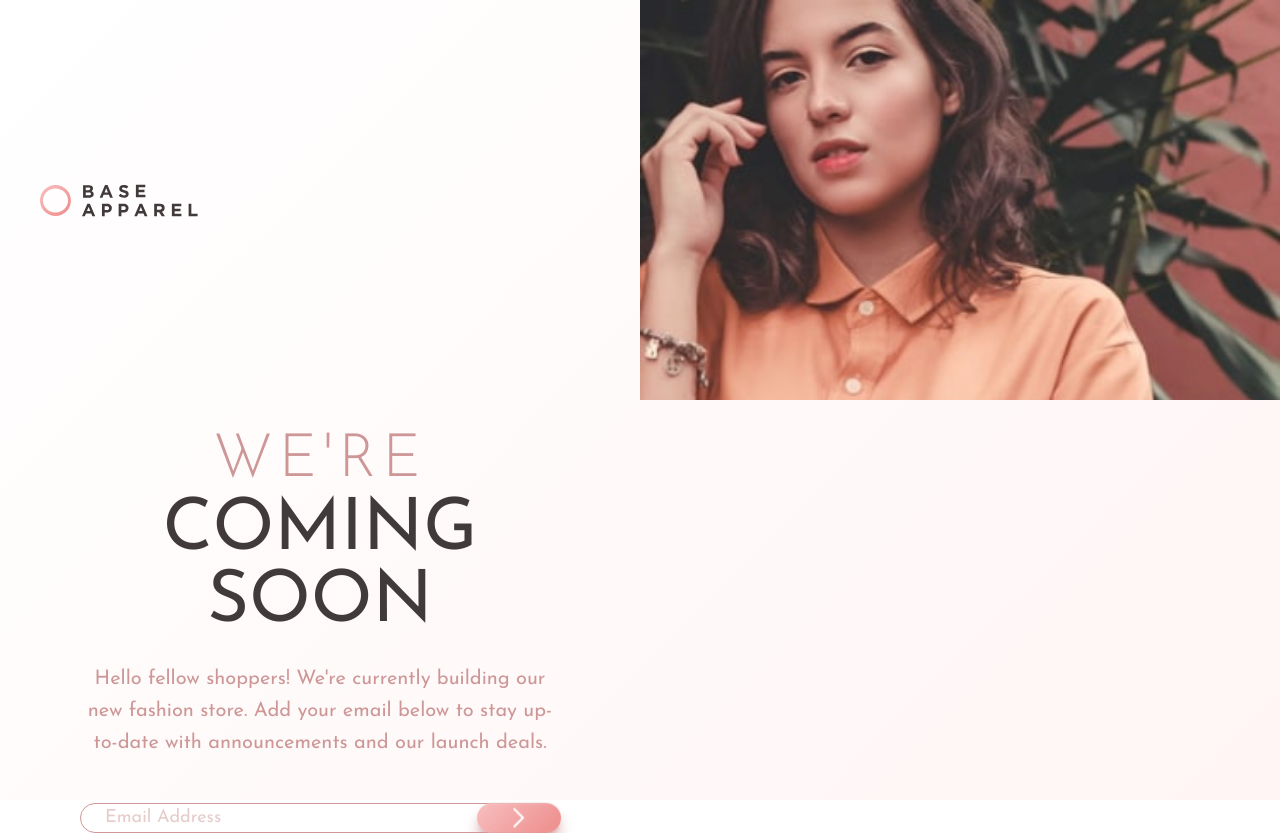
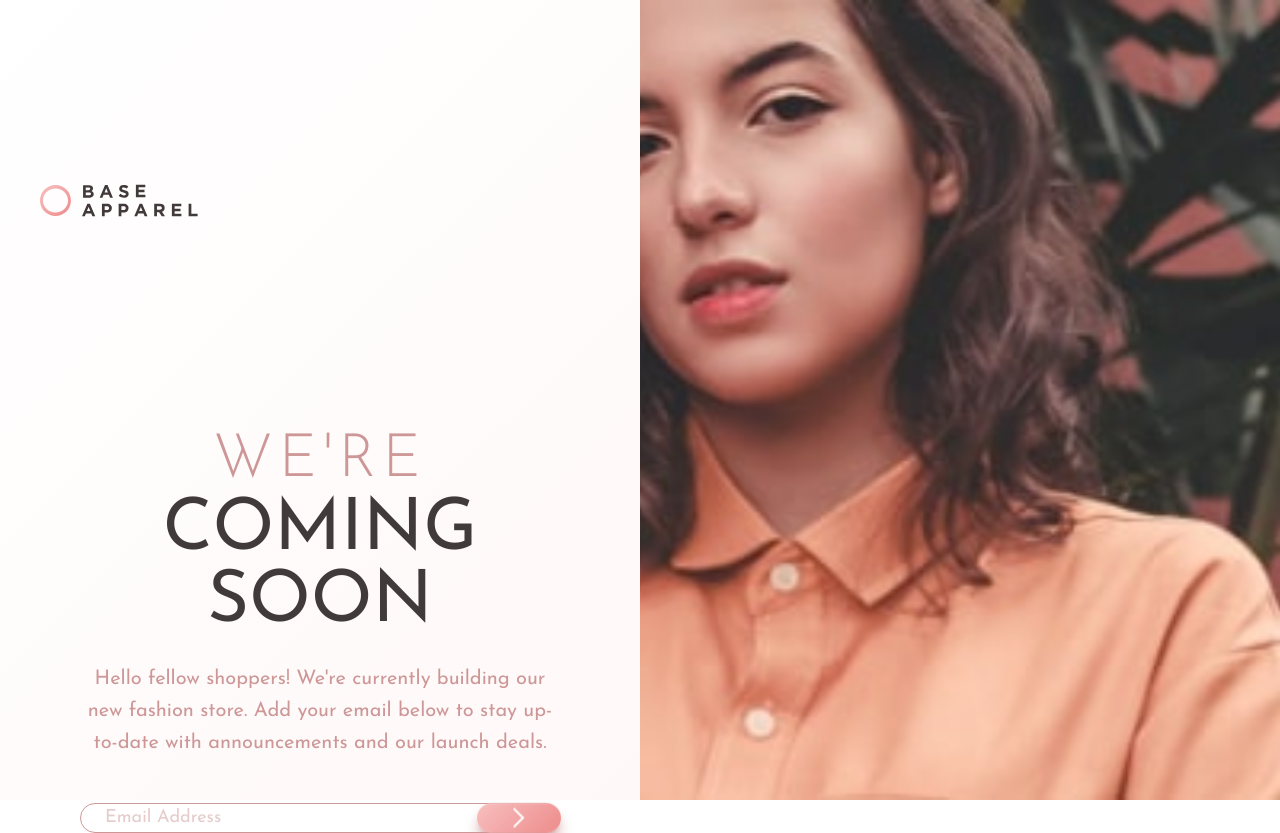
Before and after one commit to iArmanKarimi/challenge-coming-soon, a React (Vite) app: page / in a window 1280 px wide. Built offline with nearby package versions, Linux system fonts and the light colour scheme.

Commit message:
react: set hero image on vw resize

```diff
--- a/src/HeroImage.tsx
+++ b/src/HeroImage.tsx
@@ -1,12 +1,23 @@
+import { useState, useEffect } from "react";
 import mobileHero from "/images/hero-mobile.jpg";
+import desktopHero from "/images/hero-desktop.jpg";
 
 const HeroImage = () => {
+	const [img, setImg] = useState<string>(mobileHero);
+
+	useEffect(() => {
+		const pickImg = () =>
+			window.innerWidth >= 1280 ? setImg(desktopHero) : setImg(mobileHero);
+		window.addEventListener("resize", pickImg);
+		return () => window.removeEventListener("resize", pickImg);
+	}, []);
+
 	return (
 		<img
-			src={mobileHero}
+			src={img}
 			alt="Hero"
 			className="w-full max-h-100 object-cover object-top
-			xl:row-span-2"
+			xl:row-span-2 xl:max-h-screen xl:h-screen xl:object-center"
 		/>
 	);
 };
```
